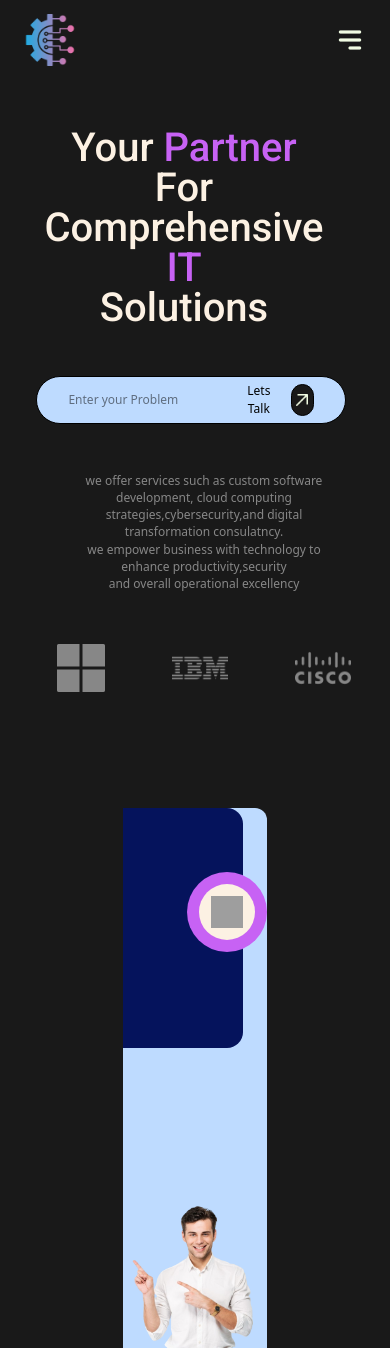
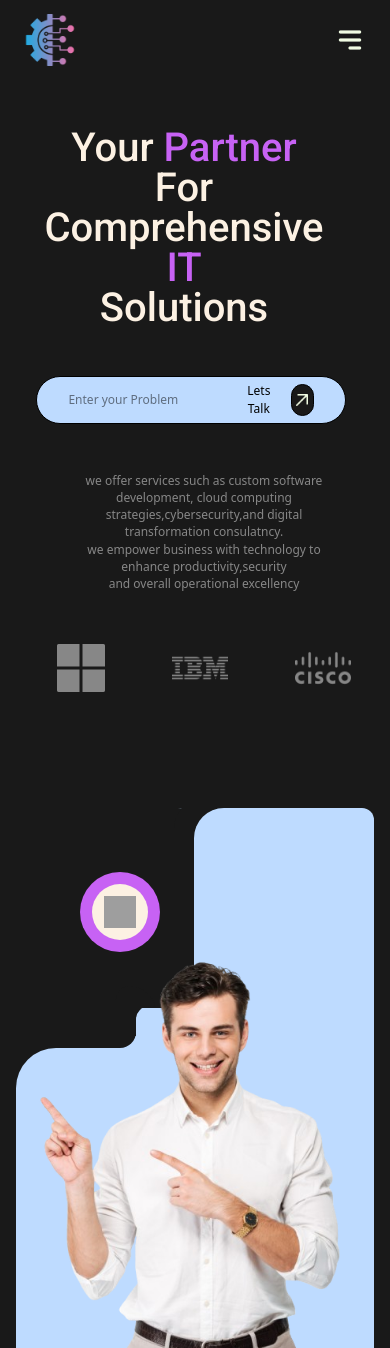
Before and after one commit to faisalalsalih/Innotec, a React (Vite) app: page / in a window 390 px wide. Shown: the top 1348 px of the page. Built offline with nearby package versions, Linux system fonts and the light colour scheme; grey boxes are pictures that could not be loaded.

Commit message:
Hero Section Completed

```diff
--- a/src/components/Hero.jsx
+++ b/src/components/Hero.jsx
@@ -38,7 +38,7 @@ const Hero = () => {
         <div className="part2 w-[40%] mt-12">
 
           <div className="card w-full  h-140   rounded-xl overflow-hidden p-0 relative bg-blue-200 z-2">
-            <div className="curve w-30 h-60 bg-[#05135c]  rounded-r-2xl absolute left-0 top-0">
+            <div className="curve w-30 h-60 bg-[#191919]  rounded-r-2xl absolute left-0 top-0">
               <div className="chotto_3"></div>
             </div>
 
--- a/src/index.css
+++ b/src/index.css
@@ -118,7 +118,7 @@ body{
     position: absolute;
     bottom: 220px;
     border-top-left-radius: 40px;
-    /* box-shadow: -40px -40px 0px #05ffa7; */
+    box-shadow: -40px -40px 0px #191919;
 }
 
 .chotto_2{
@@ -128,7 +128,7 @@ body{
     position: absolute;
     left: 0;
     border-top-left-radius: 40px;
-    /* box-shadow: -40px -40px 0px #037fbe; */
+    box-shadow: -40px -40px 0px #191919;
 }
 
 .chotto_3{
@@ -138,7 +138,7 @@ body{
     position: absolute;
     left: 0;
     border-top-left-radius: 40px;
-    /* box-shadow: -40px -40px 0px #0e9a01; */
+    box-shadow: -40px -40px 0px #191919;
 }
 
 .card{
@@ -154,7 +154,7 @@ body{
     left: 120px;
     bottom: 320px;
     border-top-left-radius: 20px;
-    /* box-shadow: -20px -20px 0px #ff0000; */
+    box-shadow: -20px -20px 0px #191919;
 }
 
 .chotto_5{
@@ -164,7 +164,7 @@ body{
     height: 50px;
     background-color: transparent;
     border-top-left-radius: 30px;
-    /* box-shadow: -20px -10px 0px #8d016f; */
+    box-shadow: -20px -10px 0px #191919;
 }
 
 @media (max-width:1440px){
@@ -295,3 +295,54 @@ body{
         margin-left: 25px;
     }
 }
+
+@media (max-width:895px){
+    .chotto_4{
+        width: 50px;
+        height: 50px;
+        bottom: 310px;
+        left: 120px;
+    }
+}
+
+@media (max-width:872px){
+    .chotto_4{
+        width: 35px;
+    }
+}
+
+@media (max-width:866px){
+    .chotto_4{
+        width: 30px;
+        left: 119px;
+        bottom: 312px;
+    }
+}
+
+@media (max-width:852px){
+    .chotto_4{
+        width: 30px;
+        bottom: 312px;
+        left: 115px;
+        height: 50px;
+
+    }
+}
+
+@media (max-width:837px){
+    .chotto_4{
+        width: 40px;
+        border-top-right-radius: 40px;
+    }
+    .part2{
+        width: 100%;
+    }
+
+}
+
+
+@media (max-width:585px){
+    .chotto_4{
+        left: 120px;
+    }
+}
```
